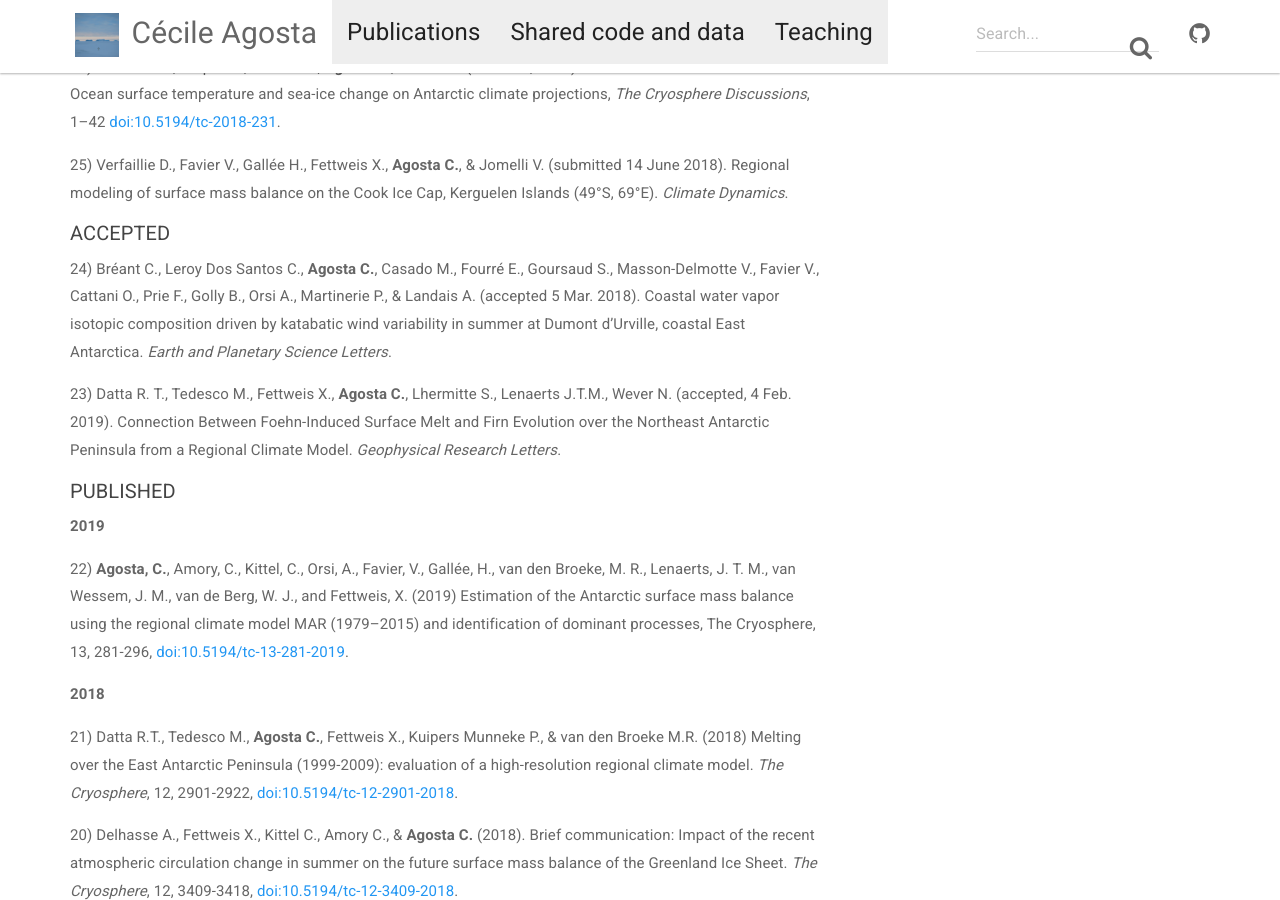
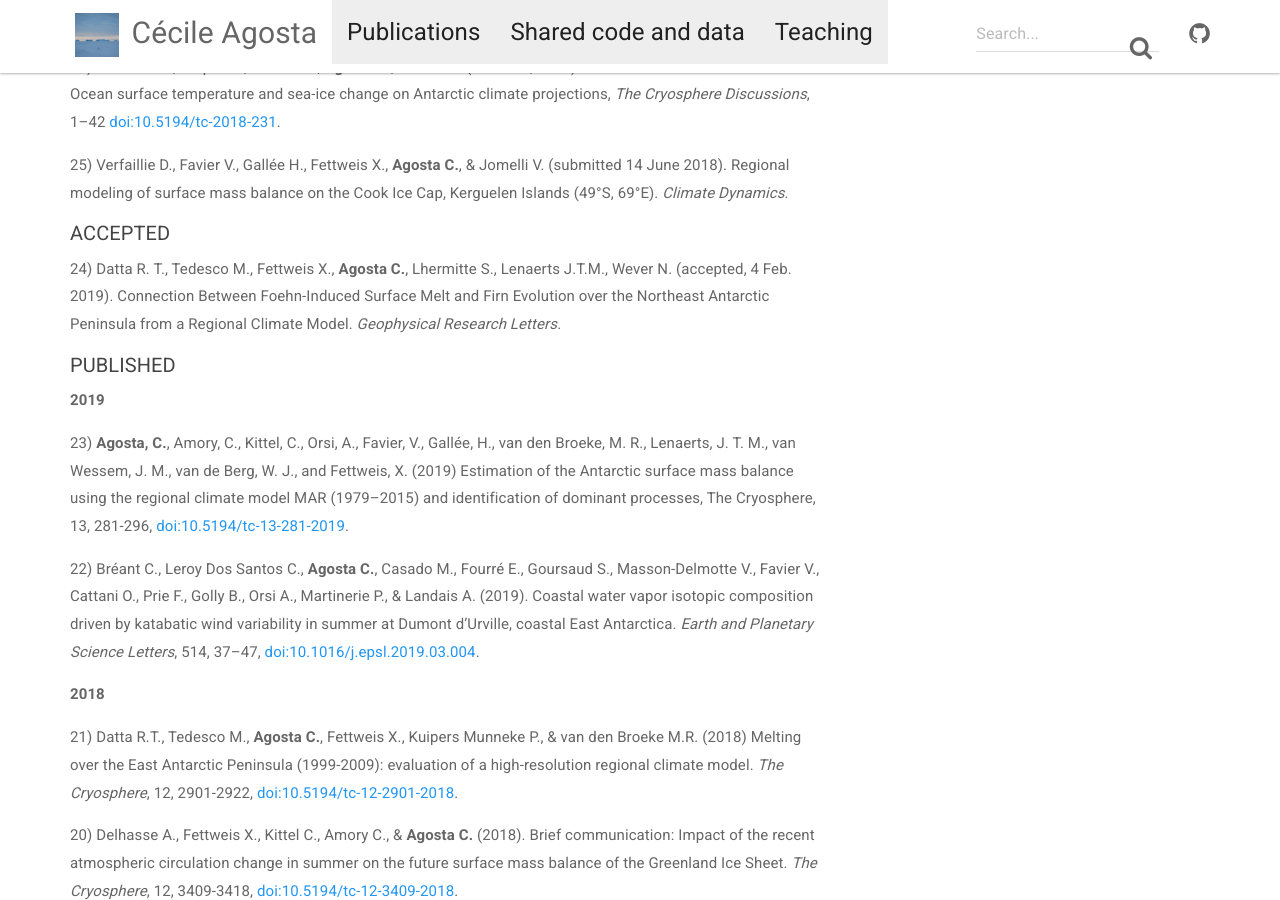
Before and after one commit to cecileagosta/cecileagosta.github.io, a Jekyll site: the page built from _docs/publications.md, in a window 1280 px wide and 900 px high, scrolled down 304 px. Built offline with Jekyll 4.4.1, drawn with Linux system fonts in a browser that asks for light colours; nearby versions of some CDN libraries.

Commit message:
Bréant Article published

```diff
--- a/_docs/publications.md
+++ b/_docs/publications.md
@@ -15,16 +15,16 @@ permalink: /publications/
 
 ##### ACCEPTED
 
-24) Bréant C., Leroy Dos Santos C., **Agosta C.**, Casado M., Fourré E., Goursaud S., Masson-Delmotte V., Favier V., Cattani O., Prie F., Golly B., Orsi A., Martinerie P., & Landais A. (accepted 5 Mar. 2018). Coastal water vapor isotopic composition driven by katabatic wind variability in summer at Dumont d'Urville, coastal East Antarctica. *Earth and Planetary Science Letters*.
-
-23) Datta R. T., Tedesco M., Fettweis X., **Agosta C.**, Lhermitte S.,
+24) Datta R. T., Tedesco M., Fettweis X., **Agosta C.**, Lhermitte S.,
 Lenaerts J.T.M., Wever N. (accepted, 4 Feb. 2019). Connection Between Foehn-Induced Surface Melt and Firn Evolution over the Northeast Antarctic Peninsula from a Regional Climate Model. *Geophysical Research Letters*.
 
 ##### PUBLISHED
 
 **2019**
 
-22) **Agosta, C.**, Amory, C., Kittel, C., Orsi, A., Favier, V., Gallée, H., van den Broeke, M. R., Lenaerts, J. T. M., van Wessem, J. M., van de Berg, W. J., and Fettweis, X. (2019) Estimation of the Antarctic surface mass balance using the regional climate model MAR (1979–2015) and identification of dominant processes, The Cryosphere, 13, 281-296, [doi:10.5194/tc-13-281-2019](https://doi.org/10.5194/tc-13-281-2019).
+23) **Agosta, C.**, Amory, C., Kittel, C., Orsi, A., Favier, V., Gallée, H., van den Broeke, M. R., Lenaerts, J. T. M., van Wessem, J. M., van de Berg, W. J., and Fettweis, X. (2019) Estimation of the Antarctic surface mass balance using the regional climate model MAR (1979–2015) and identification of dominant processes, The Cryosphere, 13, 281-296, [doi:10.5194/tc-13-281-2019](https://doi.org/10.5194/tc-13-281-2019).
+
+22) Bréant C., Leroy Dos Santos C., **Agosta C.**, Casado M., Fourré E., Goursaud S., Masson-Delmotte V., Favier V., Cattani O., Prie F., Golly B., Orsi A., Martinerie P., & Landais A. (2019). Coastal water vapor isotopic composition driven by katabatic wind variability in summer at Dumont d'Urville, coastal East Antarctica. *Earth and Planetary Science Letters*, 514, 37–47, [doi:10.1016/j.epsl.2019.03.004](https://doi.org/10.1016/j.epsl.2019.03.004).
 
 **2018**
 
```
